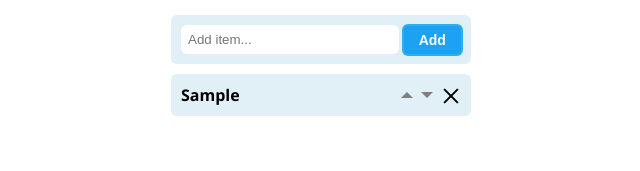
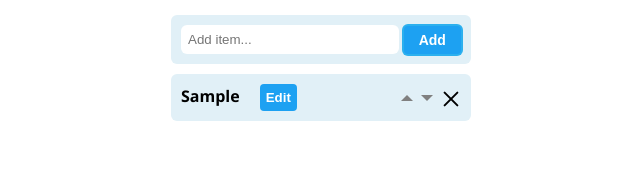
Before and after one commit to Axe-Pearl/Mini-Projects, a React (Create React App) app in the folder TODO-LIST/: page / in a window 1280 px wide. Both pictures are taken after typing "Sample" into the empty fields and a click on the button "Add". Shown: the top 171 px of the page, without its empty margins (319-959 px from the left). Built offline with nearby package versions, Linux system fonts and the light colour scheme.

Commit message:
added edit title functionality

```diff
--- a/TODO-LIST/src/App.css
+++ b/TODO-LIST/src/App.css
@@ -119,3 +119,17 @@ input:focus{
   border-radius: 999px;
   transform: translateY(-10px) rotate(45deg);
 }
+
+.edit-button{
+  color: white;
+  background-color: #1DA1F2;
+  border: none;
+  cursor: pointer;
+  padding: 6px;
+  border-radius: 4px;
+  outline: none;
+  font-weight: 700;
+  margin-left: 20px;
+
+
+}
--- a/TODO-LIST/src/components/Todo.jsx
+++ b/TODO-LIST/src/components/Todo.jsx
@@ -1,17 +1,39 @@
-import React from 'react'
+import React from "react";
 
-const Todo = ({ todo,deleteTodo,moveUp,moveDown,total,index}) => {
+const Todo = ({
+  editTodo,
+  todo,
+  deleteTodo,
+  moveUp,
+  moveDown,
+  total,
+  index,
+}) => {
+  return (
+    <div className="todo">
+      <p className="text">
+        {todo.text}
+        <span>
+          <button className="edit-button" onClick={() => editTodo(todo.id)}>
+            Edit
+          </button>
+        </span>
+      </p>
+      <div className="utils">
+        <div
+          className="go-up"
+          style={{ borderBottomColor: index === 0 ? "grey" : "#1DA1F2" }}
+          onClick={() => moveUp(todo.id)}
+        ></div>
+        <div
+          className="go-down"
+          style={{ borderTopColor: index === total - 1 ? "grey" : "#1DA1F2" }}
+          onClick={() => moveDown(todo.id)}
+        ></div>
+        <div className="remove" onClick={() => deleteTodo(todo.id)}></div>
+      </div>
+    </div>
+  );
+};
 
-    return (
-        <div className='todo'>
-            <p className='text'>{todo.text}</p>
-                <div className='utils'>
-                <div className='go-up' style={{borderBottomColor:index === 0 ? 'grey' : '#1DA1F2'}} onClick={() => moveUp(todo.id)}></div>
-                <div className='go-down' style={{borderTopColor:index === total - 1 ? 'grey' : '#1DA1F2'}} onClick={() => moveDown(todo.id)}></div>
-                <div className='remove'  onClick={() => deleteTodo(todo.id)}></div>
-            </div>
-        </div>
-    )
-}
-
-export default Todo
+export default Todo;
--- a/TODO-LIST/src/pages/Home.jsx
+++ b/TODO-LIST/src/pages/Home.jsx
@@ -45,6 +45,22 @@ const Home = () => {
             setTodos([...todos])
         }
     }
+
+    //edit todo title on clicking
+    const editTodo = (id) => {
+        let index = todos.findIndex(t => t.id === id)
+        let newTitle = prompt('Enter new title')
+        if (newTitle && todos.findIndex(t => t.text === newTitle) === -1) {
+            todos[index].text = newTitle
+            setTodos([...todos])
+        }
+    }
+
+
+
+
+
+
     useEffect(() => {
         localStorage.setItem('todos', JSON.stringify(todos))
     },[todos])
@@ -61,7 +77,7 @@ const Home = () => {
             <div className='todo-list'>
                 {
                     todos.map((todo,index) => {
-                        return <Todo key={todo.id} todo={todo} deleteTodo={deleteTodo} moveUp={moveUp} moveDown = {moveDown} total = {todos.length} index={index}/>
+                        return <Todo key={todo.id} todo={todo} deleteTodo={deleteTodo} moveUp={moveUp} moveDown = {moveDown} editTodo={editTodo} total = {todos.length} index={index}/>
                     })
                 }
             </div> ) : <p style={{textAlign:'center', marginTop:'10px', fontWeight:'bold'}}>No todo...</p>
```
